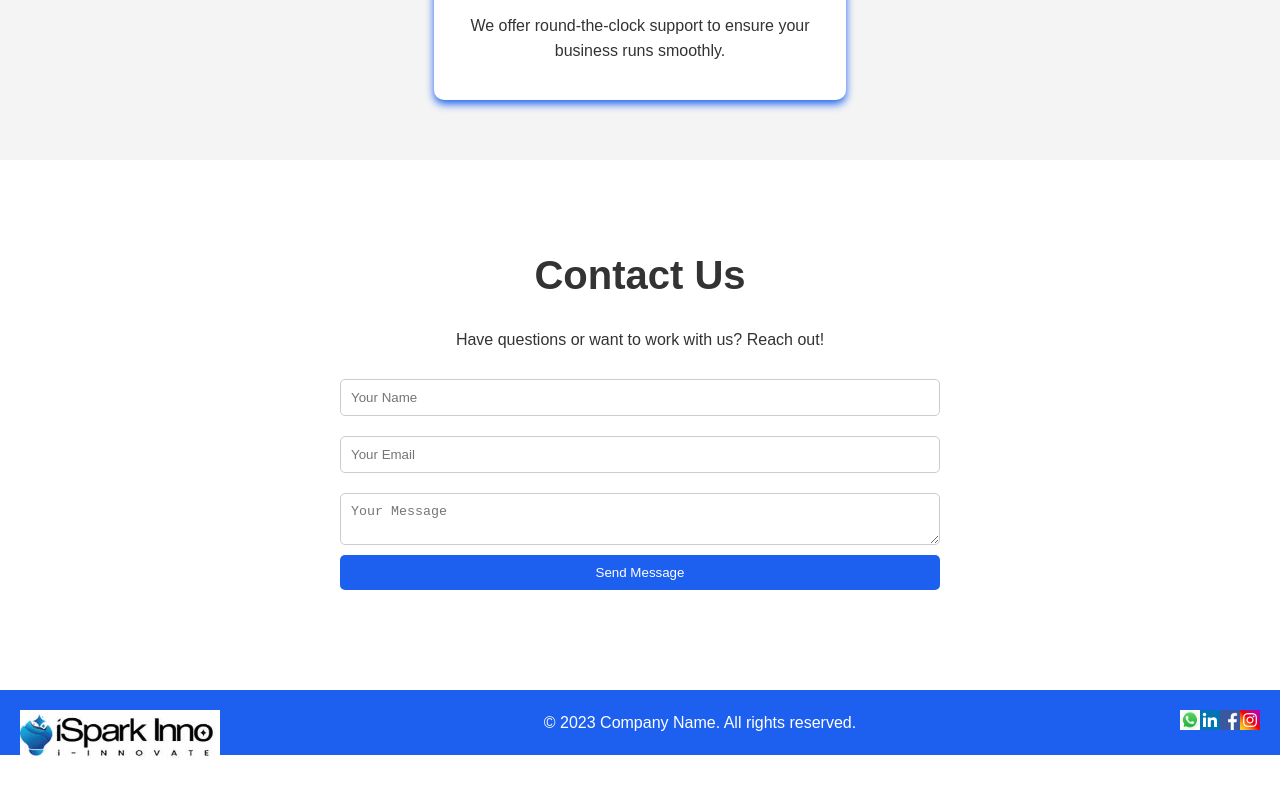
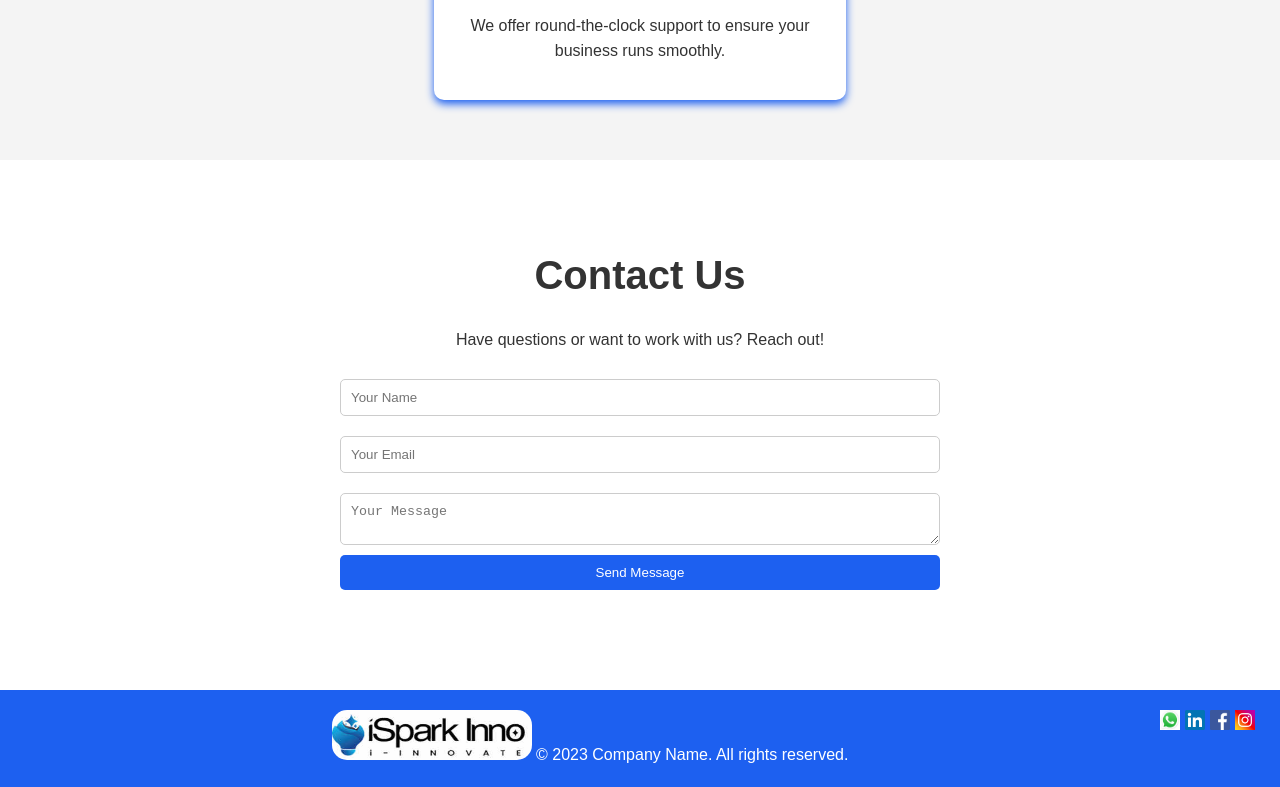
Before and after one commit to iSpark-Inno/starterPack, a plain HTML site: page index.html in a window 1280 px wide. Shown: the part 2263-3050 px from the top of the page. Before the commit the page ends 3023 px from the top, so only its background shows below. Drawn offline with Linux system fonts and the light colour scheme.

Commit message:
All logos added on footer

```diff
--- a/index.html
+++ b/index.html
@@ -77,16 +77,16 @@
 
     <!-- Footer -->
     <footer>
-       <img src="images/iSpark.jpg" alt="iSpark logo" width="200" height="50" style="float:left; margin-right:">
+       <img style="border-radius:15px;" src="images/iSpark.jpg" alt="iSpark logo" width="200" height="50" style="float:left; margin-right:">
        <plain>&copy; 2023 Company Name. All rights reserved.</plain>
         <a href="default.asp">
-        <img src="images/instagram.png" alt="Instagram logo" width="20" height="20" style="float:right; margin-right:"></a>
+        <img src="images/instagram.png" alt="Instagram logo" width="20" height="20" style="float:right; margin-right:5px;"></a>
         <a href="default.asp">
-        <img src="images/facebook.png" alt="Facebook logo" width="20" height="20" style="float:right; margin-right:"> </a>
+        <img src="images/facebook.png" alt="Facebook logo" width="20" height="20" style="float:right; margin-right:5px;"> </a>
         <a href="default.asp">
-        <img src="images/linkedIn.png" alt="LinkedIn logo" width="20" height="20" style="float:right; margin-right:"> </a>
+        <img src="images/linkedIn.png" alt="LinkedIn logo" width="20" height="20" style="float:right; margin-right:5px;"> </a>
         <a href="default.asp">
-        <img src="images/whatsapp.png" alt="Whatsapp logo" width="20" height="20" style="float:right; margin-right:"> </a>
+        <img src="images/whatsapp.png" alt="Whatsapp logo" width="20" height="20" style="float:right; margin-right:5px;"> </a>
 
 
     </footer>
```
